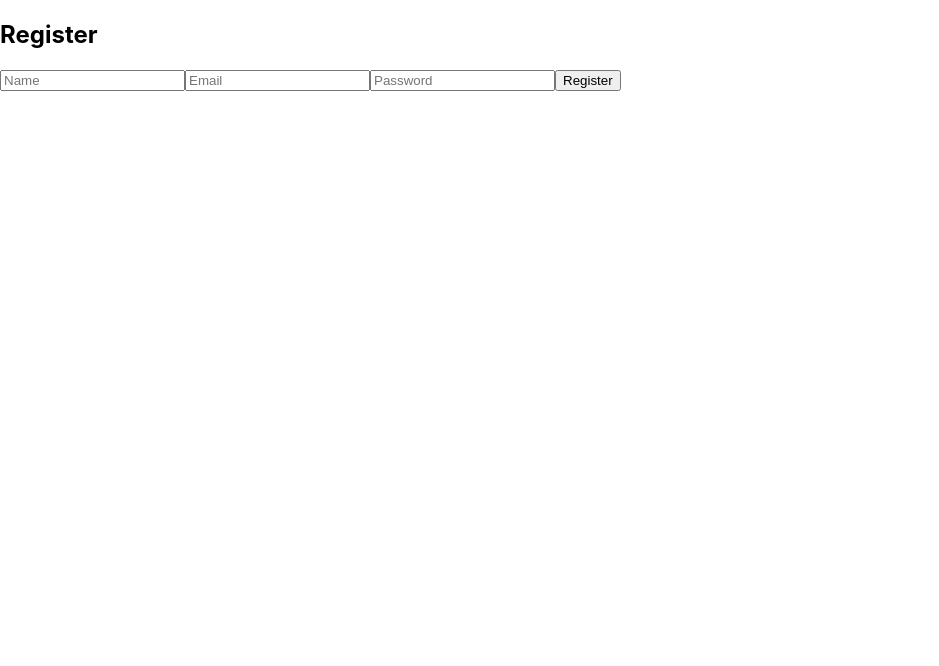
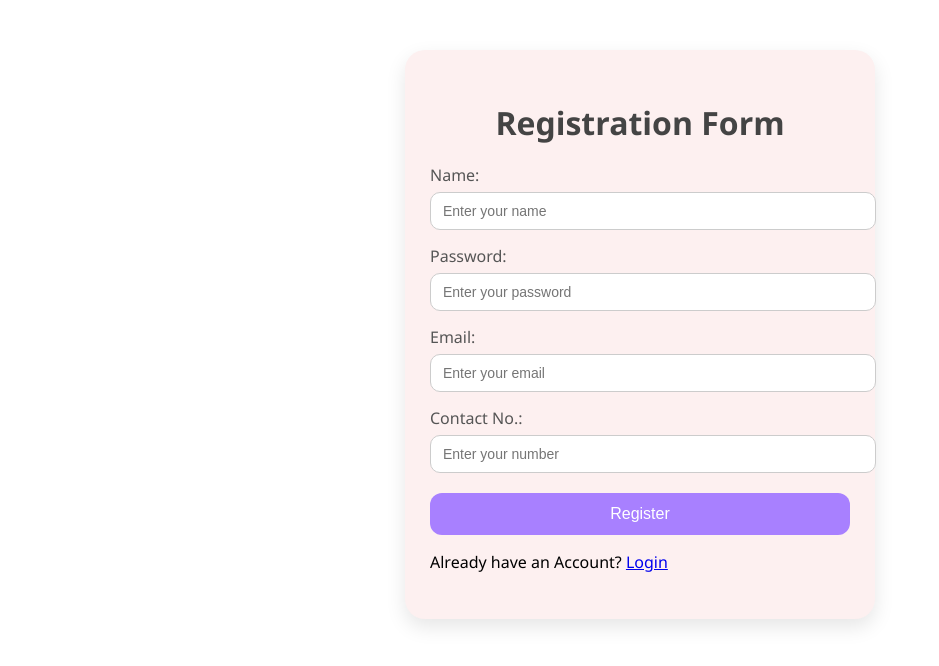
Before and after one commit to sakshehehe/fashion-frontend, a React (Create React App) app: page /register in a window 1280 px wide. Shown: the top 666 px of the page, without its empty margins (0-939 px from the left). Built offline with nearby package versions, Linux system fonts and the light colour scheme.

Commit message:
register change2

```diff
--- a/src/Pages/Register.jsx
+++ b/src/Pages/Register.jsx
@@ -1,98 +1,98 @@
 
-// import React, { useState } from "react";
-// import { Link, useNavigate } from "react-router-dom";
-// import axios from "axios";
-// import "../App.css";
+import React, { useState } from "react";
+import { Link, useNavigate } from "react-router-dom";
+import axios from "axios";
+import "../App.css";
 
-// function Register() {
-//   const [form, setForm] = useState({
-//     name: "",
-//     email: "",
-//     password: "",
-//     number: ""
-//   });
+function Register() {
+  const [form, setForm] = useState({
+    name: "",
+    email: "",
+    password: "",
+    number: ""
+  });
 
+  const navigate = useNavigate();
+
+  const handleChange = (e) => {
+    setForm({ ...form, [e.target.id]: e.target.value });
+  };
+
+  const handleSubmit = async (e) => {
+    e.preventDefault();
+    try {
+      const baseurl = "https://fashion-1m73.onrender.com";
+      const res = await axios.post(`${baseurl}/api/auth/register`, form);
+      if (res.status === 201 || res.status === 200) {
+        alert("Registered successfully!");
+        navigate("/login");
+      }
+    } catch (err) {
+      alert("Registration failed!");
+      console.error(err.response?.data || err.message);
+    }
+  };
+
+  return (
+    <form className="form-container" onSubmit={handleSubmit}>
+      <h1 className="form-title">Registration Form</h1>
+
+      <label htmlFor="name">Name:</label>
+      <input type="text" id="name" value={form.name} onChange={handleChange} placeholder="Enter your name" required />
+
+      <label htmlFor="password">Password:</label>
+      <input type="password" id="password" value={form.password} onChange={handleChange} placeholder="Enter your password" required />
+
+      <label htmlFor="email">Email:</label>
+      <input type="email" id="email" value={form.email} onChange={handleChange} placeholder="Enter your email" required />
+
+      <label htmlFor="number">Contact No.:</label>
+      <input type="number" id="number" value={form.number} onChange={handleChange} placeholder="Enter your number" required />
+
+      <input type="submit" value="Register" className="submit-btn" />
+
+      <p>Already have an Account? <Link to="/login">Login</Link></p>
+    </form>
+  );
+}
+
+export default Register;
+// import React, { useState } from 'react';
+// import { useNavigate } from 'react-router-dom';
+// import '../App.css';
+
+// export default function Register() {
+//   const [form, setForm] = useState({ name: '', email: '', password: '' });
 //   const navigate = useNavigate();
 
-//   const handleChange = (e) => {
-//     setForm({ ...form, [e.target.id]: e.target.value });
-//   };
 
 //   const handleSubmit = async (e) => {
 //     e.preventDefault();
-//     try {
-//       const baseurl = "https://fashion-1m73.onrender.com";
-//       const res = await axios.post(`${baseurl}/api/auth/register`, form);
-//       if (res.status === 201 || res.status === 200) {
-//         alert("Registered successfully!");
-//         navigate("/login");
-//       }
-//     } catch (err) {
-//       alert("Registration failed!");
-//       console.error(err.response?.data || err.message);
+//     const baseUrl = 'https://fashion-1m73.onrender.com';
+//     const res = await fetch(`${baseUrl}/auth/register`, {
+
+//       method: 'POST',
+//       headers: { 'Content-Type': 'application/json' },
+//       body: JSON.stringify(form)
+//     });
+//     if (res.ok) {
+//       navigate('/login');
+//     } else {
+//       alert('Registration failed');
 //     }
 //   };
 
 //   return (
-//     <form className="form-container" onSubmit={handleSubmit}>
-//       <h1 className="form-title">Registration Form</h1>
+//     <div className="register-wrapper">
+//       <form onSubmit={handleSubmit} className="register-card">
+//       <h2>Register</h2>
+//       <input type="text" placeholder="Name" onChange={(e) => setForm({ ...form, name: e.target.value })} />
+//       <input type="email" placeholder="Email" onChange={(e) => setForm({ ...form, email: e.target.value })} />
+//       <input type="password" placeholder="Password" onChange={(e) => setForm({ ...form, password: e.target.value })} />
+//       <button type="submit">Register</button>
+//     </form>
 
-//       <label htmlFor="name">Name:</label>
-//       <input type="text" id="name" value={form.name} onChange={handleChange} placeholder="Enter your name" required />
+//     </div>
 
-//       <label htmlFor="password">Password:</label>
-//       <input type="password" id="password" value={form.password} onChange={handleChange} placeholder="Enter your password" required />
-
-//       <label htmlFor="email">Email:</label>
-//       <input type="email" id="email" value={form.email} onChange={handleChange} placeholder="Enter your email" required />
-
-//       <label htmlFor="number">Contact No.:</label>
-//       <input type="number" id="number" value={form.number} onChange={handleChange} placeholder="Enter your number" required />
-
-//       <input type="submit" value="Register" className="submit-btn" />
-
-//       <p>Already have an Account? <Link to="/login">Login</Link></p>
-//     </form>
 //   );
 // }
-
-// export default Register;
-import React, { useState } from 'react';
-import { useNavigate } from 'react-router-dom';
-import '../App.css';
-
-export default function Register() {
-  const [form, setForm] = useState({ name: '', email: '', password: '' });
-  const navigate = useNavigate();
-
-
-  const handleSubmit = async (e) => {
-    e.preventDefault();
-    const baseUrl = 'https://fashion-1m73.onrender.com';
-    const res = await fetch(`${baseUrl}/auth/register`, {
-
-      method: 'POST',
-      headers: { 'Content-Type': 'application/json' },
-      body: JSON.stringify(form)
-    });
-    if (res.ok) {
-      navigate('/login');
-    } else {
-      alert('Registration failed');
-    }
-  };
-
-  return (
-    <div className="register-wrapper">
-      <form onSubmit={handleSubmit} className="register-card">
-      <h2>Register</h2>
-      <input type="text" placeholder="Name" onChange={(e) => setForm({ ...form, name: e.target.value })} />
-      <input type="email" placeholder="Email" onChange={(e) => setForm({ ...form, email: e.target.value })} />
-      <input type="password" placeholder="Password" onChange={(e) => setForm({ ...form, password: e.target.value })} />
-      <button type="submit">Register</button>
-    </form>
-
-    </div>
-
-  );
-}
```
